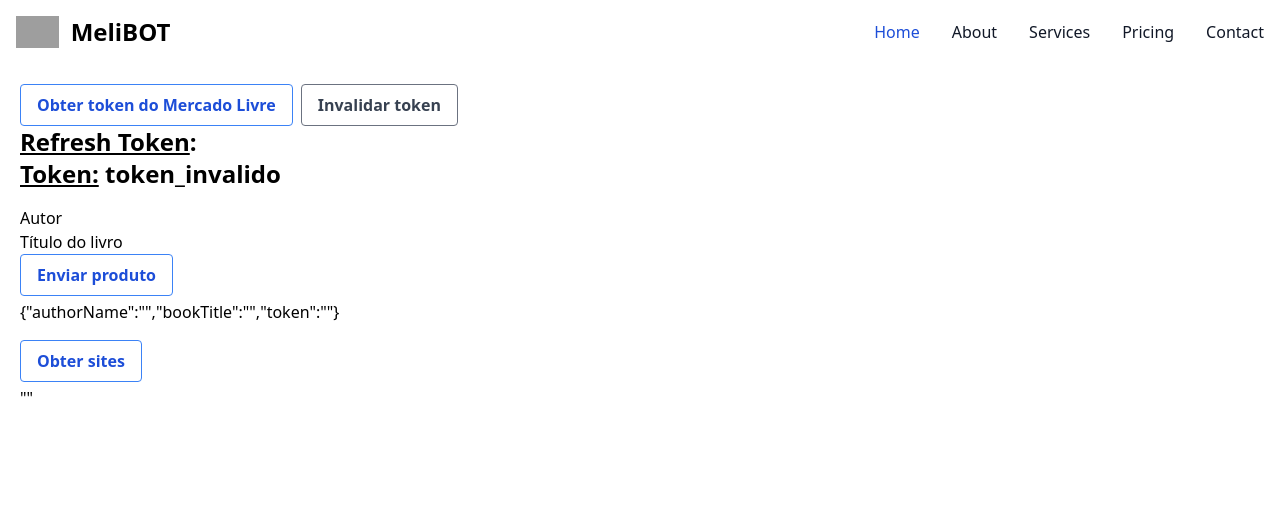
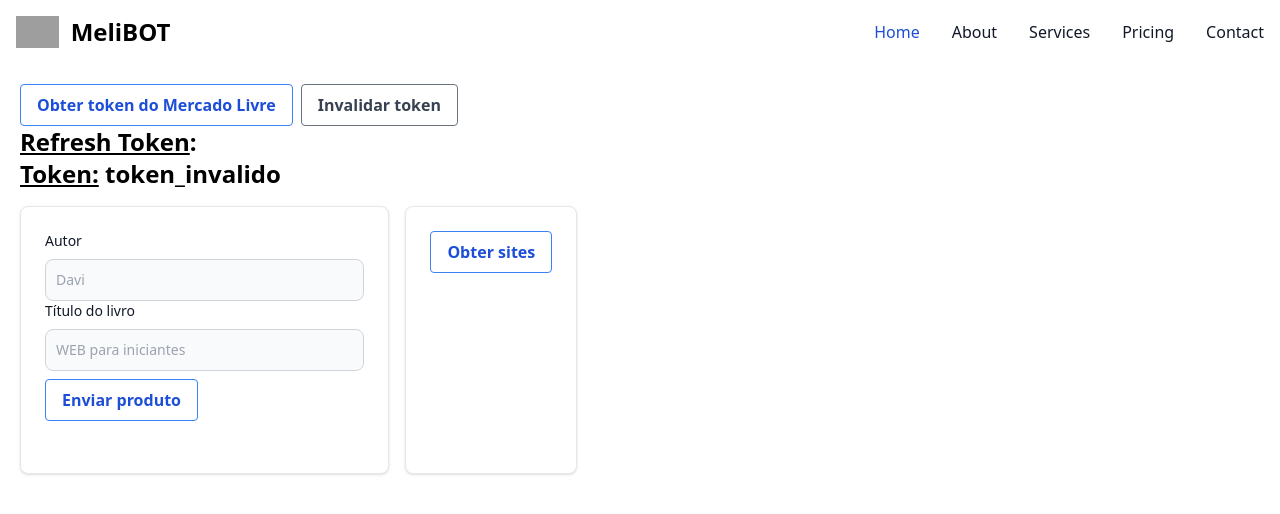
Before and after one commit to joaoklvf/meli-bot-web, a React (Vite) app: page /meli in a window 1280 px wide. Both pictures are taken after a click on the button "Invalidar token". Shown: the top 514 px of the page. Built offline with nearby package versions, Linux system fonts and the light colour scheme; grey boxes are pictures that could not be loaded.

Commit message:
estilização

```diff
--- a/src/pages/Meli/components/ProductsComponent/index.tsx
+++ b/src/pages/Meli/components/ProductsComponent/index.tsx
@@ -8,17 +8,17 @@
   const { product, setProduct, handlePostProduct } = useProduct({ token });
 
   return !token ? <></> :
-    <div className="mt-4">
+    <div className="max-w-sm p-6 bg-white border border-gray-200 rounded-lg shadow dark:bg-gray-800 dark:border-gray-700">
       <div>
-        <label htmlFor="autor">Autor</label>
-        <input type="text" name="autor" onChange={(e) => setProduct(vl => ({ ...vl, authorName: e.target?.value }))}/>
+        <label htmlFor="first_name" className="block mb-2 text-sm font-medium text-gray-900 dark:text-white">Autor</label>
+        <input onChange={(e) => setProduct(vl => ({ ...vl, authorName: e.target?.value }))} type="text" id="first_name" className="bg-gray-50 border border-gray-300 text-gray-900 text-sm rounded-lg focus:ring-blue-500 focus:border-blue-500 block w-full p-2.5 dark:bg-gray-700 dark:border-gray-600 dark:placeholder-gray-400 dark:text-white dark:focus:ring-blue-500 dark:focus:border-blue-500" placeholder="Davi" />
       </div>
       <div>
-        <label htmlFor="titulo">Título do livro</label>
-        <input type="text" name="titulo" onChange={(e) => setProduct(vl => ({ ...vl, bookTitle: e.target?.value }))} />
+        <label htmlFor="last_name" className="block mb-2 text-sm font-medium text-gray-900 dark:text-white">Título do livro</label>
+        <input onChange={(e) => setProduct(vl => ({ ...vl, bookTitle: e.target?.value }))} type="text" id="last_name" className="bg-gray-50 border border-gray-300 text-gray-900 text-sm rounded-lg focus:ring-blue-500 focus:border-blue-500 block w-full p-2.5 dark:bg-gray-700 dark:border-gray-600 dark:placeholder-gray-400 dark:text-white dark:focus:ring-blue-500 dark:focus:border-blue-500" placeholder="WEB para iniciantes" />
       </div>
-      <button type='button' className='bg-transparent hover:bg-blue-500 text-blue-700 font-semibold hover:text-white py-2 px-4 border border-blue-500 hover:border-transparent rounded' onClick={handlePostProduct}>Enviar produto</button>
-      <div className="mt-1">
+      <button type='button' className='mt-2 bg-transparent hover:bg-blue-500 text-blue-700 font-semibold hover:text-white py-2 px-4 border border-blue-500 hover:border-transparent rounded' onClick={handlePostProduct}>Enviar produto</button>
+      <div className="mt-1 text-white">
         {JSON.stringify(product)}
       </div>
     </div>
--- a/src/pages/Meli/components/SitesComponent/index.tsx
+++ b/src/pages/Meli/components/SitesComponent/index.tsx
@@ -8,9 +8,9 @@
   const { sites, handleGetSites } = useSites({ token });
   console.log('token', token);
   return !token ? <></> :
-    <div className="mt-4">
+    <div className="max-w-lg p-6 bg-white border border-gray-200 rounded-lg shadow dark:bg-gray-800 dark:border-gray-700">
       <button type='button' className='bg-transparent hover:bg-blue-500 text-blue-700 font-semibold hover:text-white py-2 px-4 border border-blue-500 hover:border-transparent rounded' onClick={handleGetSites}>Obter sites</button>
-      <div className="mt-1">
+      <div className="mt-1 text-white">
         {JSON.stringify(sites)}
       </div>
     </div>
--- a/src/pages/Meli/index.tsx
+++ b/src/pages/Meli/index.tsx
@@ -41,6 +41,7 @@
       </h2>
       <TestUserComponent
       />
+      <div className="flex gap-4 mt-4">
         <ProductsComponent
           token={token}
         />
@@ -48,5 +49,6 @@
           token={token}
         />
       </div>
+    </div>
   );
 }
```
Lines whose indentation alone changed are shown as unchanged.
